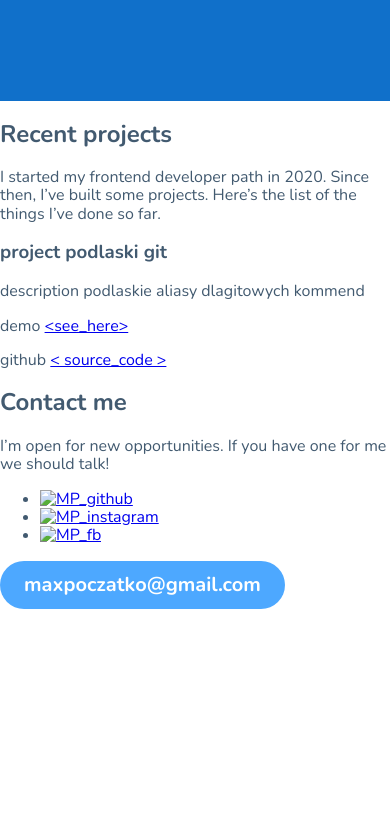
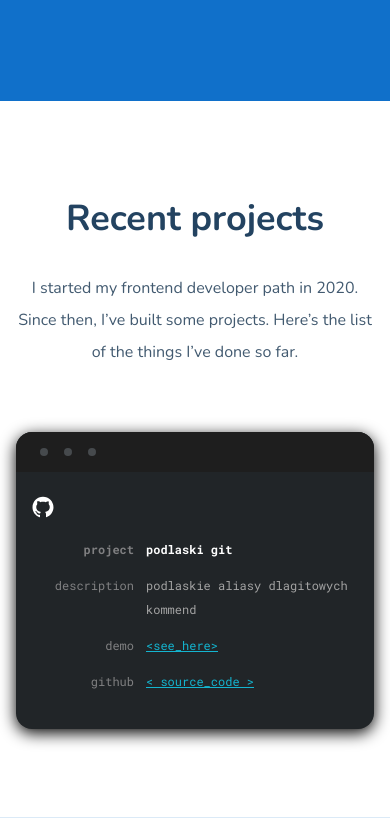
Before and after one commit to MaciejPoczatko/MaciejPoczatko.github.io, a website built with webpack: page src/pages/index.html in a window 390 px wide. Shown: the part 1986-2804 px from the top of the page. Before the commit the page ends 2595 px from the top, so only its background shows below. Built offline with nearby package versions, Linux system fonts and the light colour scheme.

Commit message:
'01.01.21_mobileVersion'

```diff
--- a/src/pages/index.html
+++ b/src/pages/index.html
@@ -78,55 +78,66 @@
         </article>
       </section>
       <section class="projects" id="projects">
-        <h2 class="prijects__header">Recent projects</h2>
+        <h2 class="projects__header">Recent projects</h2>
         <p class="projects__description">
           I started my frontend developer path in 2020. Since then, I’ve built
           some projects. Here’s the list of the things I’ve done so far.
         </p>
         <div class="projects-grid">
           <article class="project">
-            <h3 class="project__title"><span> project </span> podlaski git</h3>
-            <p>
-              <span>description</span>
+            <div class="project__window">
+              <span class="project__circle"></span>
+              <span class="project__circle"></span>
+              <span class="project__circle"></span>
+            </div>
+            <div class="project__content">
+              <img src="../assets/img/github.svg" alt="">
+            <h3 class="project__grid project__title">
+              <span class="project__label"> project </span> podlaski git</h3>
+            <p class="project__grid">
+              <span class="project__label">description</span>
               <span>podlaskie aliasy dlagitowych kommend</span>
             </p>
-            <p>
-              <span>demo</span>
-              <span
-                ><a href="#" title="podlaski git -demo"> &lt;see_here&gt;</a>
+            <p class="project__grid">
+              <span class="project__label">demo</span>
+              <span>
+                <a class="project__link" href="#" title="podlaski git -demo">
+                  &lt;see_here&gt;
+                </a>
               </span>
             </p>
-            <p>
-              <span>github</span>
+            <p class="project__grid">
+              <span class="project__label">github</span>
               <span>
-                <a href="#" title="podlaski git -code">
+                <a class="project__link" href="#" title="podlaski git -code">
                   &lt; source_code &gt; </a
                 >
               </span>
             </p>
+          </div>
           </article>
         </div>
       </section>
       <section class="contact" id="contact">
         <h2 class="contact__header">Contact me</h2>
-        <p class="contact__descriprion">
+        <p class="contact__description">
           I’m open for new opportunities. If you have one for me we should talk!
         </p>
         <div class="contact__links">
           <ul class="socials">
             <li class="socials__item">
               <a class="socials__link" href="https://github.com">
-                <img class="socials__icon" alt="MP_github" />
+                <img src="../assets/img/github-icon.svg" class="socials__icon" alt="MP_github" />
               </a>
             </li>
             <li class="socials__item">
               <a class="socials__link" href="https://instagram.com">
-                <img class="socials__icon" alt="MP_instagram" />
+                <img src="../assets/img/insta-icon.svg" class="socials__icon" alt="MP_instagram" />
               </a>
             </li>
             <li class="socials__item">
               <a class="socials__link" href="https://facebook.com">
-                <img class="socials__icon" alt="MP_fb" />
+                <img src="../assets/img/fb-icon.svg" class="socials__icon" alt="MP_fb" />
               </a>
             </li>
           </ul>
--- a/src/scss/_variables.scss
+++ b/src/scss/_variables.scss
@@ -1,5 +1,17 @@
 $blue: #1070CA;
+$console: #808082;
+$lightConsole: #A3A3A3;
+$linkConsole: #14b5d0;
+
+
+
+
+$darkGray: #1E1E1E;
+$gray: #212528;
+
+$lightBlue: #4da8ff;
+$lighterBlue: #dbeaf7;
+$lightGray: #464A4D;
+
 $text: #425A70;
 $textDark: #234361;
-$lightBlue: #4da8ff;
-$lighterBlue: #dbeaf7;
--- a/src/scss/main.scss
+++ b/src/scss/main.scss
@@ -3,6 +3,9 @@
 @import "_variables";
 @import "modules/hero.scss";
 @import "modules/skills.scss";
+@import "modules/projects.scss";
+@import "modules/socials.scss";
+@import "modules/contact.scss";
 
 html{
   box-sizing: border-box;
--- /dev/null
+++ b/src/scss/modules/contact.scss
@@ -0,0 +1,18 @@
+.contact{
+    background: $lighterBlue;
+    padding: 64px 16px 88px;
+    &__description {
+        font-style: normal;
+        font-weight: 300;
+        font-size: 16px;
+        line-height: 32px;
+        text-align: center;
+    }
+    &__header{
+        font-size: 36px;
+        line-height: 48px;
+        color: $textDark;
+        text-align: center;
+    }
+
+}
--- /dev/null
+++ b/src/scss/modules/projects.scss
@@ -0,0 +1,70 @@
+.projects{
+    padding: 64px 16px 88px;
+    &__description{
+        font-weight: 300;
+        font-size: 16px;
+        line-height: 32px;
+        text-align: center;
+        margin-bottom: 64px;
+    }
+    &__header{
+        font-size: 36px;
+        line-height: 48px;
+        color: $textDark;
+        text-align: center;
+    }
+
+}
+.project{
+    background: $gray;
+    border-radius: 16px;
+    overflow: hidden;
+    color: $lightConsole;
+    font-weight: normal;
+    font-size: 12px;
+    line-height: 24px;
+    font-family: Roboto Mono;
+    box-shadow: 0px 4px 16px rgba($color: #000000, $alpha: 1.0);
+    &__circle{
+        display: block;
+        width: 8px;
+        height: 8px;
+        border-radius: 50%;
+        background: $lightGray;
+        margin: 8px;
+
+    }
+    &__content{
+        padding: 24px 16px;
+
+    }
+    &__grid{
+        display: grid;
+        grid-template-columns: 102px 1fr;
+        column-gap: 12px;
+
+    }
+    &__label{
+        display: block;
+        text-align: right;
+        color: $console;
+    }
+    &__link{
+        color: $linkConsole;
+    }
+    &__title{
+
+        font-weight: bold;
+        font-size: 12px;
+        line-height: 24px;
+        color: white;
+
+    }
+    &__window{
+        height: 40px;
+        background: $darkGray;
+        display: flex;
+        align-items: center;
+        padding: 0 0 0 16px;
+    }
+}
--- /dev/null
+++ b/src/scss/modules/socials.scss
@@ -0,0 +1,24 @@
+.socials {
+    list-style-type: none;
+    padding: 0;
+    display: flex;
+    justify-content: center;
+    margin: 56px 64px;
+    &__item {
+        margin: 0 12px;
+    }
+    &__link {
+        padding: 0;
+        width: 48px;
+        height: 48px;
+        background: white;
+        display: flex;
+        align-items: center;
+        justify-content: center;
+        border-radius: 50%;
+        box-shadow: 0px 4px 8px rgba(16, 112, 202, 0.15);
+
+
+
+    }
+}
```
Also changed, not shown: src/assets/img/fb-icon.svg (added), src/assets/img/github-icon.svg (added), src/assets/img/github.svg (added), src/assets/img/insta-icon.svg (added).
